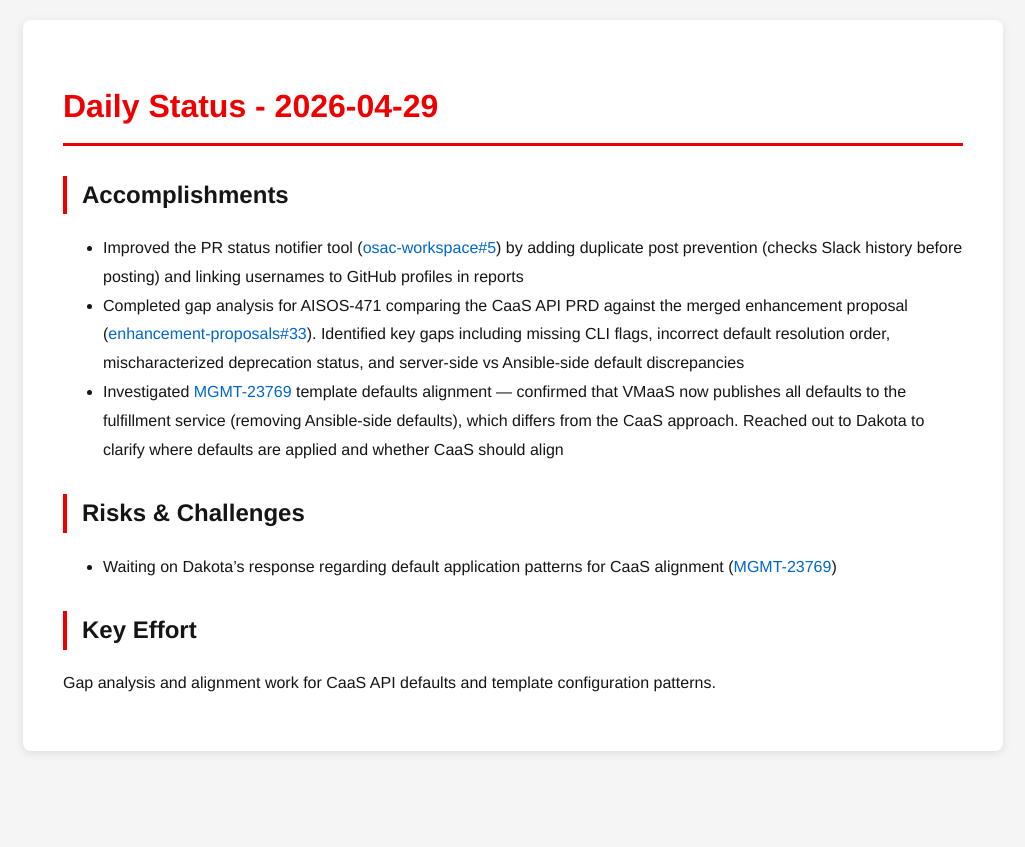
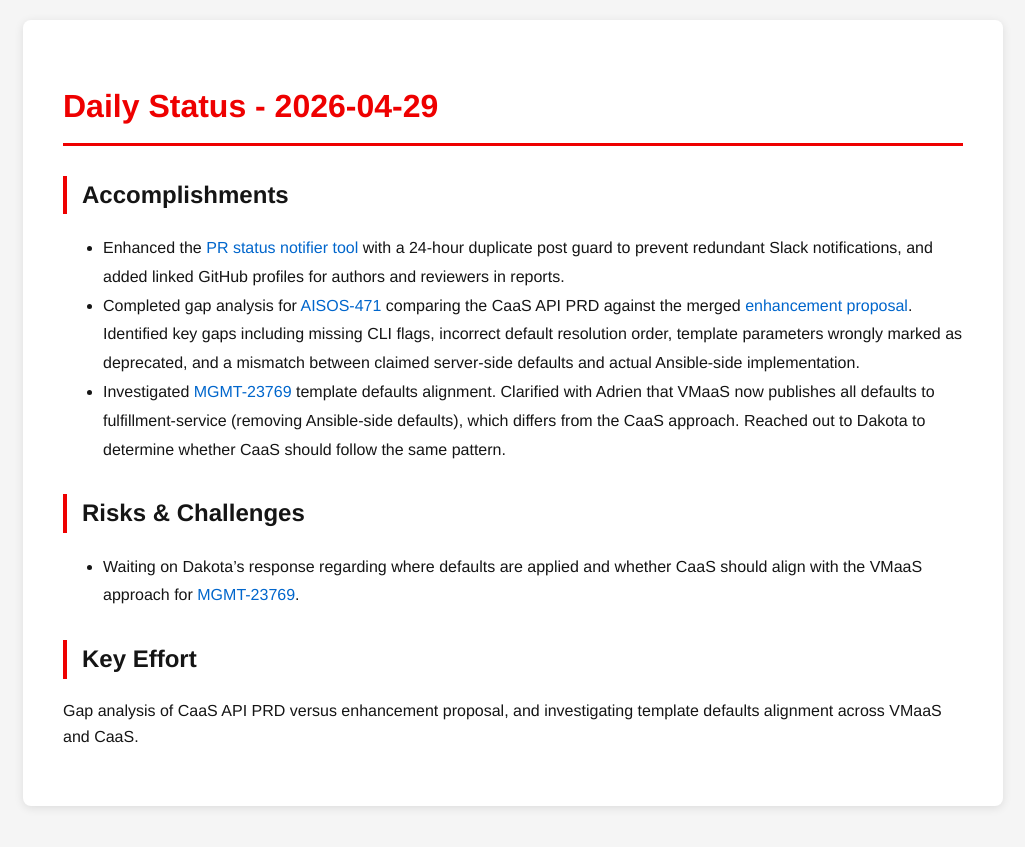
Before and after one commit to tzvatot/daily-status, a Jekyll site: the page built from 2026-04-29.md, in a window 1280 px wide. Shown: the top 847 px of the page, without its empty margins (127-1152 px from the left). Built offline with Jekyll 4.4.1, drawn with Linux system fonts in a browser that asks for light colours.

Commit message:
Daily status update - 2026-04-29

```diff
--- a/2026-04-29.md
+++ b/2026-04-29.md
@@ -7,12 +7,12 @@ date: 2026-04-29
 # Daily Status - 2026-04-29
 
 ## Accomplishments
-- Improved the PR status notifier tool ([osac-workspace#5](https://github.com/osac-project/osac-workspace/pull/5)) by adding duplicate post prevention (checks Slack history before posting) and linking usernames to GitHub profiles in reports
-- Completed gap analysis for AISOS-471 comparing the CaaS API PRD against the merged enhancement proposal ([enhancement-proposals#33](https://github.com/osac-project/enhancement-proposals/pull/33)). Identified key gaps including missing CLI flags, incorrect default resolution order, mischaracterized deprecation status, and server-side vs Ansible-side default discrepancies
-- Investigated [MGMT-23769](https://issues.redhat.com/browse/MGMT-23769) template defaults alignment — confirmed that VMaaS now publishes all defaults to the fulfillment service (removing Ansible-side defaults), which differs from the CaaS approach. Reached out to Dakota to clarify where defaults are applied and whether CaaS should align
+- Enhanced the [PR status notifier tool](https://github.com/osac-project/osac-workspace/pull/5) with a 24-hour duplicate post guard to prevent redundant Slack notifications, and added linked GitHub profiles for authors and reviewers in reports.
+- Completed gap analysis for [AISOS-471](https://issues.redhat.com/browse/AISOS-471) comparing the CaaS API PRD against the merged [enhancement proposal](https://github.com/osac-project/enhancement-proposals/pull/33). Identified key gaps including missing CLI flags, incorrect default resolution order, template parameters wrongly marked as deprecated, and a mismatch between claimed server-side defaults and actual Ansible-side implementation.
+- Investigated [MGMT-23769](https://issues.redhat.com/browse/MGMT-23769) template defaults alignment. Clarified with Adrien that VMaaS now publishes all defaults to fulfillment-service (removing Ansible-side defaults), which differs from the CaaS approach. Reached out to Dakota to determine whether CaaS should follow the same pattern.
 
 ## Risks & Challenges
-- Waiting on Dakota's response regarding default application patterns for CaaS alignment ([MGMT-23769](https://issues.redhat.com/browse/MGMT-23769))
+- Waiting on Dakota's response regarding where defaults are applied and whether CaaS should align with the VMaaS approach for [MGMT-23769](https://issues.redhat.com/browse/MGMT-23769).
 
 ## Key Effort
-Gap analysis and alignment work for CaaS API defaults and template configuration patterns.
+Gap analysis of CaaS API PRD versus enhancement proposal, and investigating template defaults alignment across VMaaS and CaaS.
```
